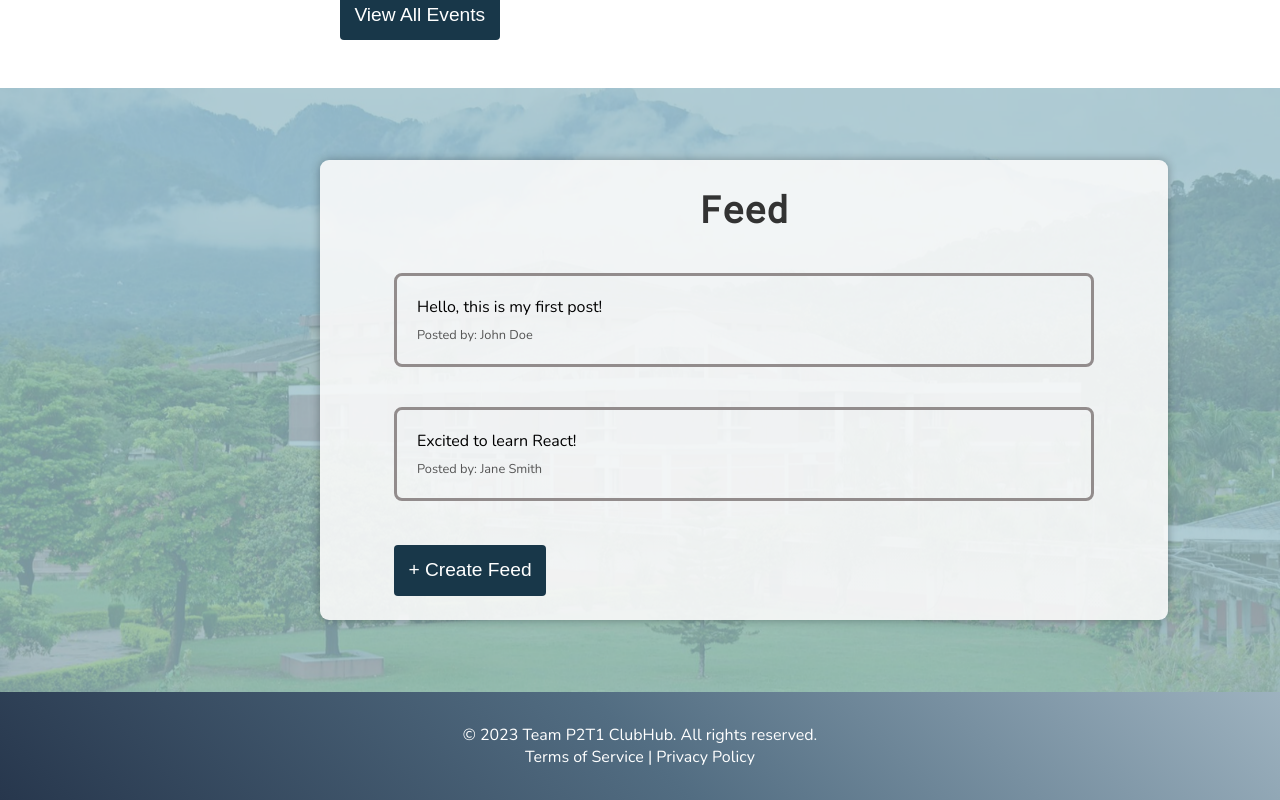
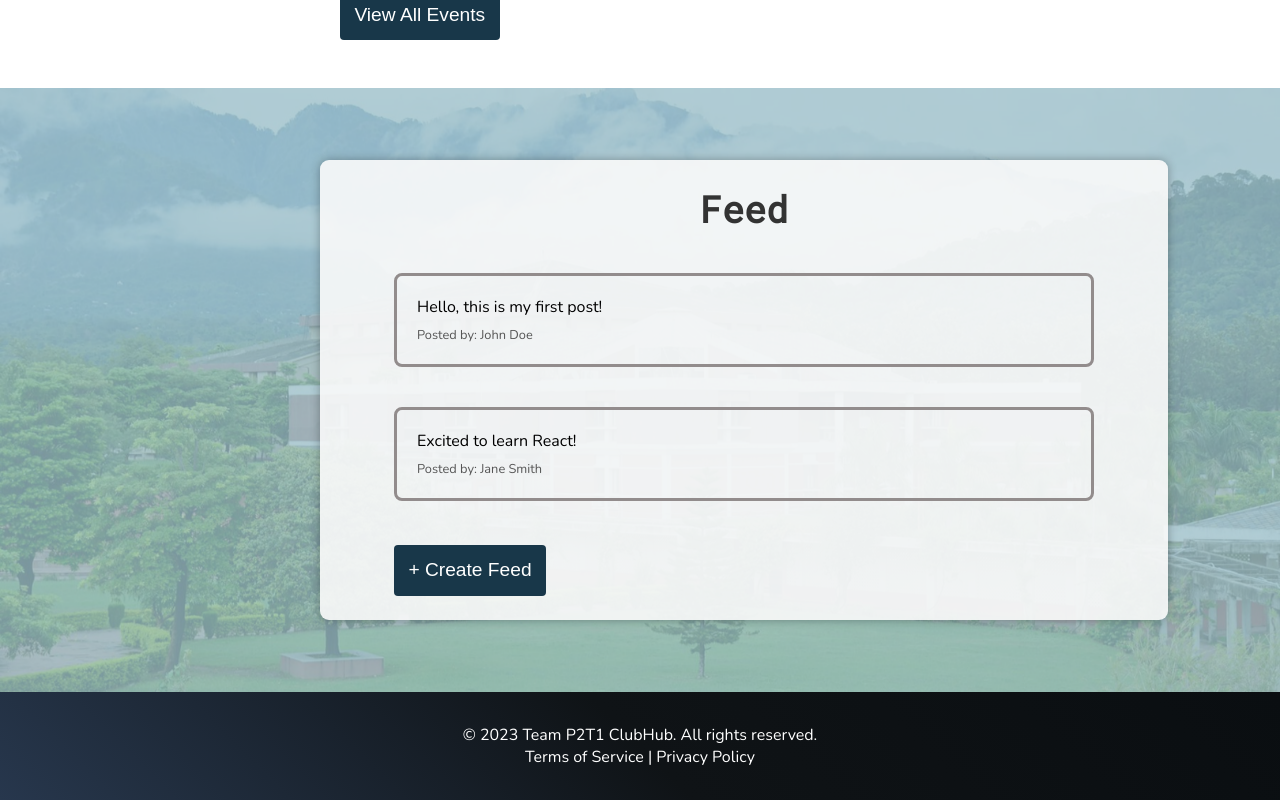
Before and after one commit to DeveloperStudentClubSmvdu/P2T1-ClubHub, a React (Create React App) app: page / in a window 1280 px wide. Shown: the part 2840-3640 px from the top of the page. Built offline with nearby package versions, Linux system fonts and the light colour scheme.

Commit message:
Updated React Components

```diff
--- a/src/Components/Footer.css
+++ b/src/Components/Footer.css
@@ -1,13 +1,11 @@
-/* Footer.css */
 
 footer {
-    background: linear-gradient(45deg, #27374D, #526D82,#9DB2BF);
+    background: linear-gradient(45deg, #27374D, #0f1316,rgb(10, 14, 17));
     color: white;
     padding: 2rem;
     text-align: center;
   }
 
-  /* Optional: Style the links in the footer */
   footer a {
     color: white;
     text-decoration: none;
```
